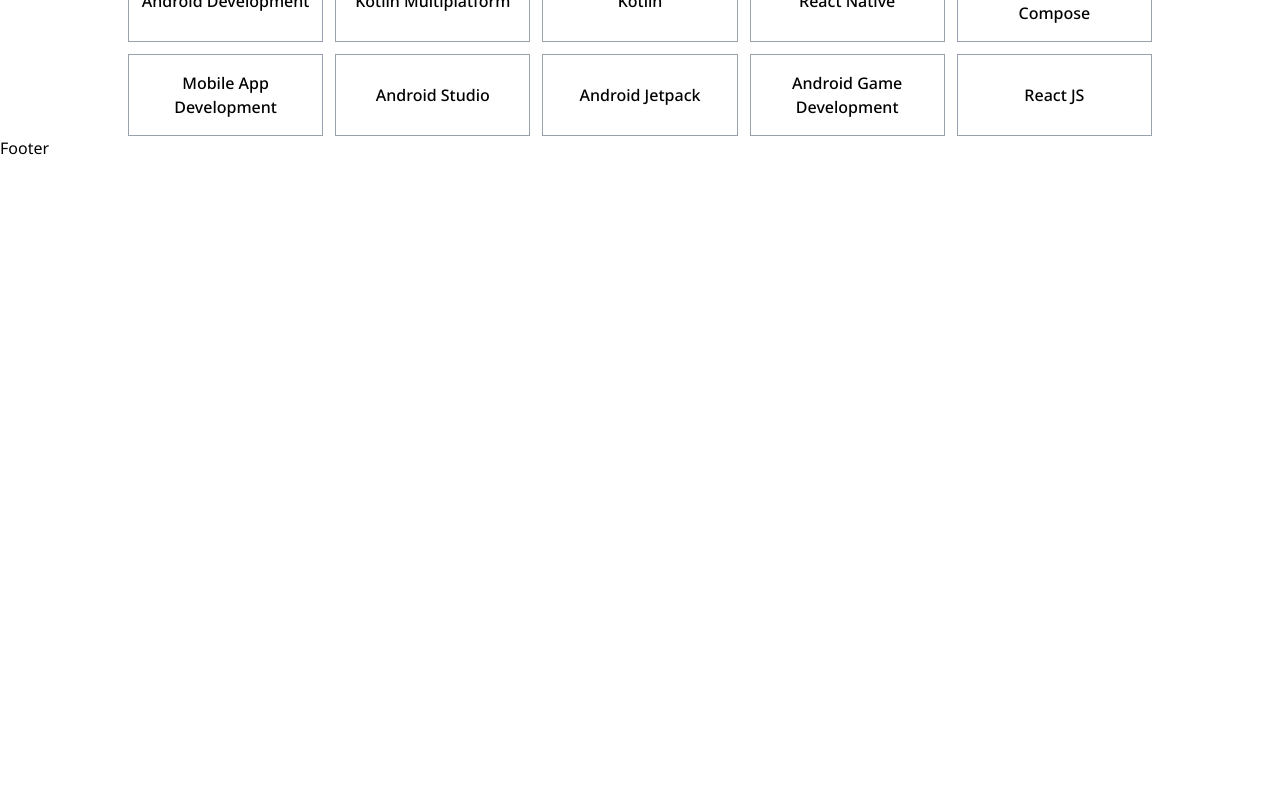
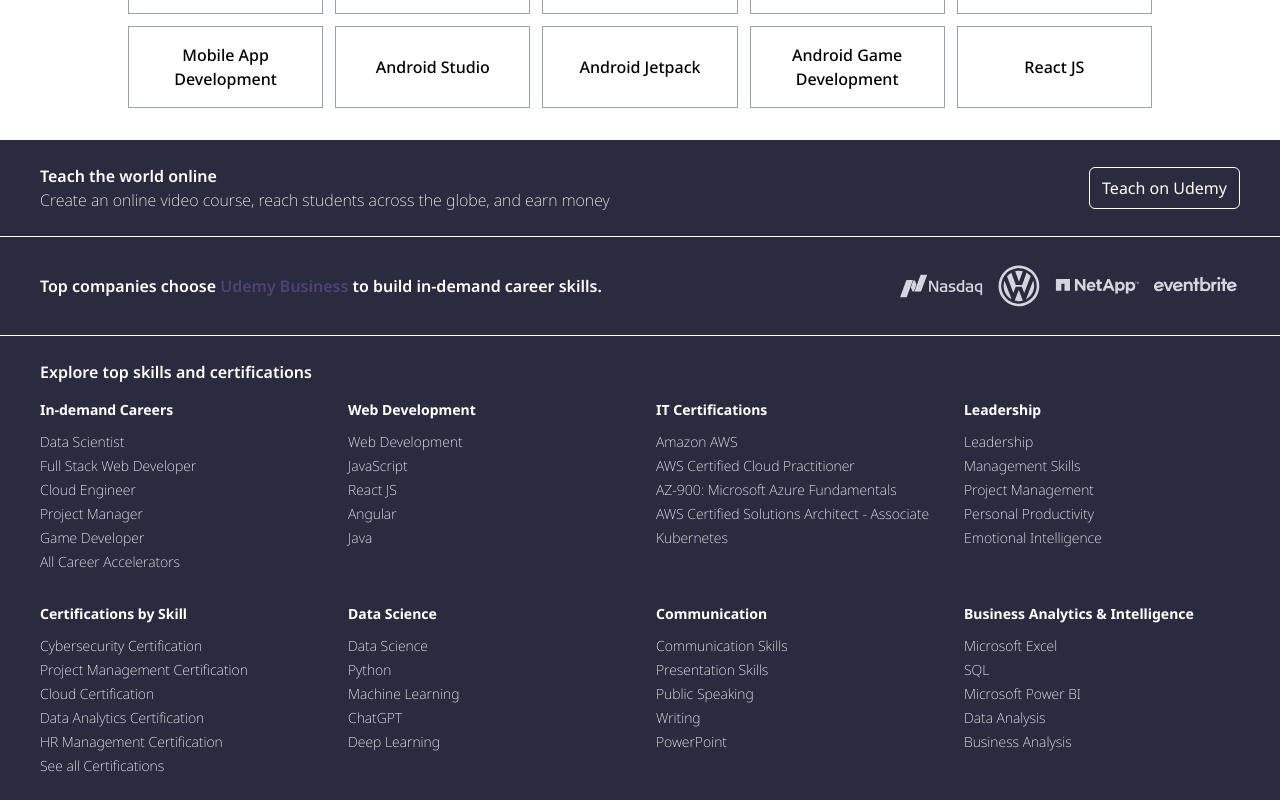
Before and after one commit to aman9549/udemy, a Next.js app: page / in a window 1280 px wide. Shown: the part 2091-2891 px from the top of the page. Before the commit the page ends 2251 px from the top, so only its background shows below. Built offline with nearby package versions, Linux system fonts and the light colour scheme.

Commit message:
footer modified

```diff
--- a/app/globals.css
+++ b/app/globals.css
@@ -79,6 +79,9 @@
 
   --color-star:oklch(62.76% 0.1418 61.45deg);
   --color-rating:oklch(46.68% 0.1161 51.53deg);;
+
+
+  --color-footer-bg:#2a2b3f;
 }
 
 
--- a/app/layout.tsx
+++ b/app/layout.tsx
@@ -31,7 +31,7 @@
     <html lang="en" className={`${notoSans.variable} ${vazirmatn.variable}`}>
       <body className="antialiased font-sans ">
         <Navbar />
-        <div className="px-24">
+        <div className="px-24 py-8">
         {children}
          </div>
         <Footer />
--- a/components/Home/Hero.tsx
+++ b/components/Home/Hero.tsx
@@ -4,7 +4,7 @@
 const Hero = () => {
   return (
     <>
-    <div className="py-11 grid gap-5">
+    <div className="pb-7 grid gap-5">
     <div className="flex gap-7 items-center">
         <Image src={'/profile.avif'} className="rounded-full" width={70} height={70} alt="User" />
         <div className="">
--- a/components/layout/Footer.tsx
+++ b/components/layout/Footer.tsx
@@ -1,6 +1,130 @@
+import Image from "next/image"
+
 const Footer = () => {
   return (
-    <div>Footer</div>
+    <>
+    <div className="bg-footer-bg">
+    <div className="flex items-center px-10 py-6 font-sans border-b-white border-b text-white justify-between ">
+      <div className="">
+        <h2 className="text-md font-semibold">Teach the world online</h2>
+        <p className="text-md font-extralight">Create an online video course, reach students across the globe, and earn money</p>
+      </div>
+      <button className="btnpadding border border-white">Teach on Udemy</button>
+      </div>
+    <div className="flex items-center px-10 py-6 font-sans border-b-white border-b text-white justify-between ">
+      <div className="">
+        <h2 className="text-md font-semibold">Top companies choose <span className="text-primary-100">Udemy Business</span> to build in-demand career skills.</h2>
+              </div>
+
+              <div className="flex gap-2">
+
+          <Image src={'/imgi_72_nasdaq-light.svg'} width={90} className="" height={100} alt="img" />
+          <Image src={'/imgi_73_volkswagen-light.svg'} width={50} className="" height={100} alt="img" />
+          <Image src={'/imgi_74_netapp-light.svg'} width={90} className="" height={100} alt="img" />
+          <Image src={'/imgi_75_eventbrite-light.svg'} width={90} className="" height={100} alt="img" />
+</div>
+      </div>
+
+      <div className="px-10 py-6 space-y-4">
+
+    <h2 className="text-md font-semibold text-white">Explore top skills and certifications</h2>
+
+<div className="text-white grid grid-cols-1 sm:grid-cols-2 lg:grid-cols-4 gap-8">
+  <div>
+    <h3 className="font-bold mb-3 text-white text-sm">In-demand Careers</h3>
+    <ul className="space-y-1 text-sm font-extralight">
+      <li>Data Scientist</li>
+      <li>Full Stack Web Developer</li>
+      <li>Cloud Engineer</li>
+      <li>Project Manager</li>
+      <li>Game Developer</li>
+      <li>All Career Accelerators</li>
+    </ul>
+  </div>
+
+  <div>
+    <h3 className="font-bold mb-3 text-white text-sm">Web Development</h3>
+     <ul className="space-y-1 text-sm font-extralight">
+      <li>Web Development</li>
+      <li>JavaScript</li>
+      <li>React JS</li>
+      <li>Angular</li>
+      <li>Java</li>
+    </ul>
+  </div>
+
+  <div>
+    <h3 className="font-bold mb-3 text-white text-sm">IT Certifications</h3>
+  <ul className="space-y-1 text-sm font-extralight">
+      <li>Amazon AWS</li>
+      <li>AWS Certified Cloud Practitioner</li>
+      <li>AZ-900: Microsoft Azure Fundamentals</li>
+      <li>AWS Certified Solutions Architect - Associate</li>
+      <li>Kubernetes</li>
+    </ul>
+  </div>
+
+  <div>
+    <h3 className="font-bold mb-3 text-white text-sm">Leadership</h3>
+   <ul className="space-y-1 text-sm font-extralight">
+      <li>Leadership</li>
+      <li>Management Skills</li>
+      <li>Project Management</li>
+      <li>Personal Productivity</li>
+      <li>Emotional Intelligence</li>
+    </ul>
+  </div>
+
+  <div>
+    <h3 className="font-bold mb-3 text-white text-sm">Certifications by Skill</h3>
+     <ul className="space-y-1 text-sm font-extralight">
+      <li>Cybersecurity Certification</li>
+      <li>Project Management Certification</li>
+      <li>Cloud Certification</li>
+      <li>Data Analytics Certification</li>
+      <li>HR Management Certification</li>
+      <li>See all Certifications</li>
+    </ul>
+  </div>
+
+  <div>
+    <h3 className="font-bold mb-3 text-white text-sm">Data Science</h3>
+     <ul className="space-y-1 text-sm font-extralight">
+      <li>Data Science</li>
+      <li>Python</li>
+      <li>Machine Learning</li>
+      <li>ChatGPT</li>
+      <li>Deep Learning</li>
+    </ul>
+  </div>
+
+  <div>
+    <h3 className="font-bold mb-3 text-white text-sm">Communication</h3>
+     <ul className="space-y-1 text-sm font-extralight">
+      <li>Communication Skills</li>
+      <li>Presentation Skills</li>
+      <li>Public Speaking</li>
+      <li>Writing</li>
+      <li>PowerPoint</li>
+    </ul>
+  </div>
+
+  <div>
+    <h3 className="font-bold mb-3 text-white text-sm">Business Analytics & Intelligence</h3>
+     <ul className="space-y-1 text-sm font-extralight">
+      <li>Microsoft Excel</li>
+      <li>SQL</li>
+      <li>Microsoft Power BI</li>
+      <li>Data Analysis</li>
+      <li>Business Analysis</li>
+    </ul>
+  </div>
+</div>
+
+      </div>
+
+      </div>
+    </>
   )
 }
 
--- a/components/layout/Recommended.tsx
+++ b/components/layout/Recommended.tsx
@@ -1,8 +1,7 @@
-import RecButton from "./RecButton"
+import RecButton from "./RecButton";
 
 const Recommended = () => {
-
-    const categories = [
+  const categories = [
     "Android Development",
     "Kotlin Multiplatform",
     "Kotlin",
@@ -12,33 +11,22 @@
     "Android Studio",
     "Android Jetpack",
     "Android Game Development",
-    "React JS"
+    "React JS",
   ];
 
   return (
     <>
+      <div className="space-y-4">
+        <h1 className="heading text-2xl">Topics recommended for you</h1>
 
-    <div className="space-y-4">
+        <div className="grid grid-cols-5 gap-3">
+          {categories.map((item) => {
+            return <RecButton key={item} label={item} />;
+          })}
+        </div>
+      </div>
+    </>
+  );
+};
 
-    <h1 className="heading text-2xl">Topics recommended for you</h1>
-
-    <div className="grid grid-cols-5 gap-3">
-
-       {
-        categories.map((item)=>{
-                return(
-
-                    <RecButton key={item} label={item} />
-
-                )
-        })
-       }
-    </div>
-
-    </div>
-
-    </>
-  )
-}
-
-export default Recommended
+export default Recommended;
```
